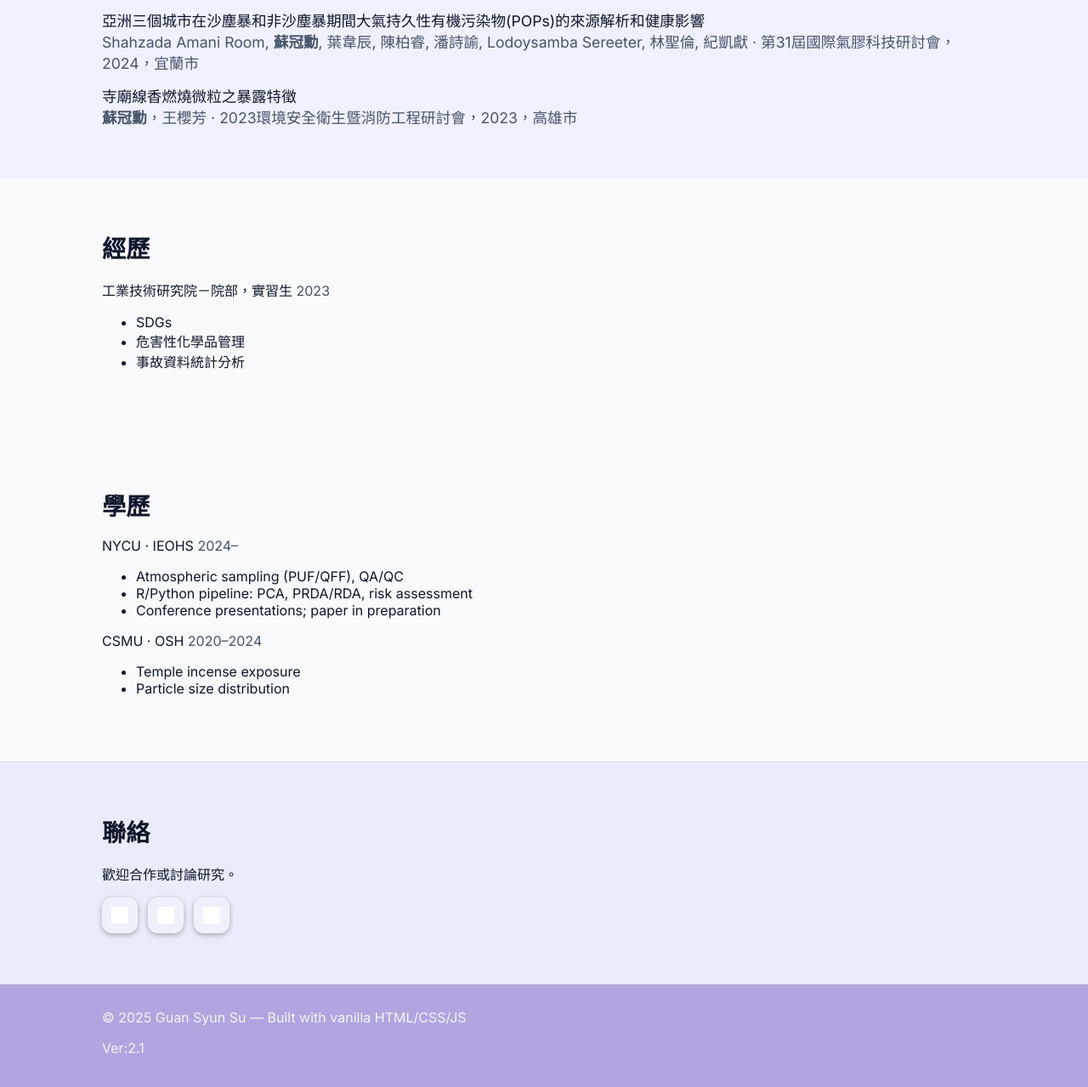
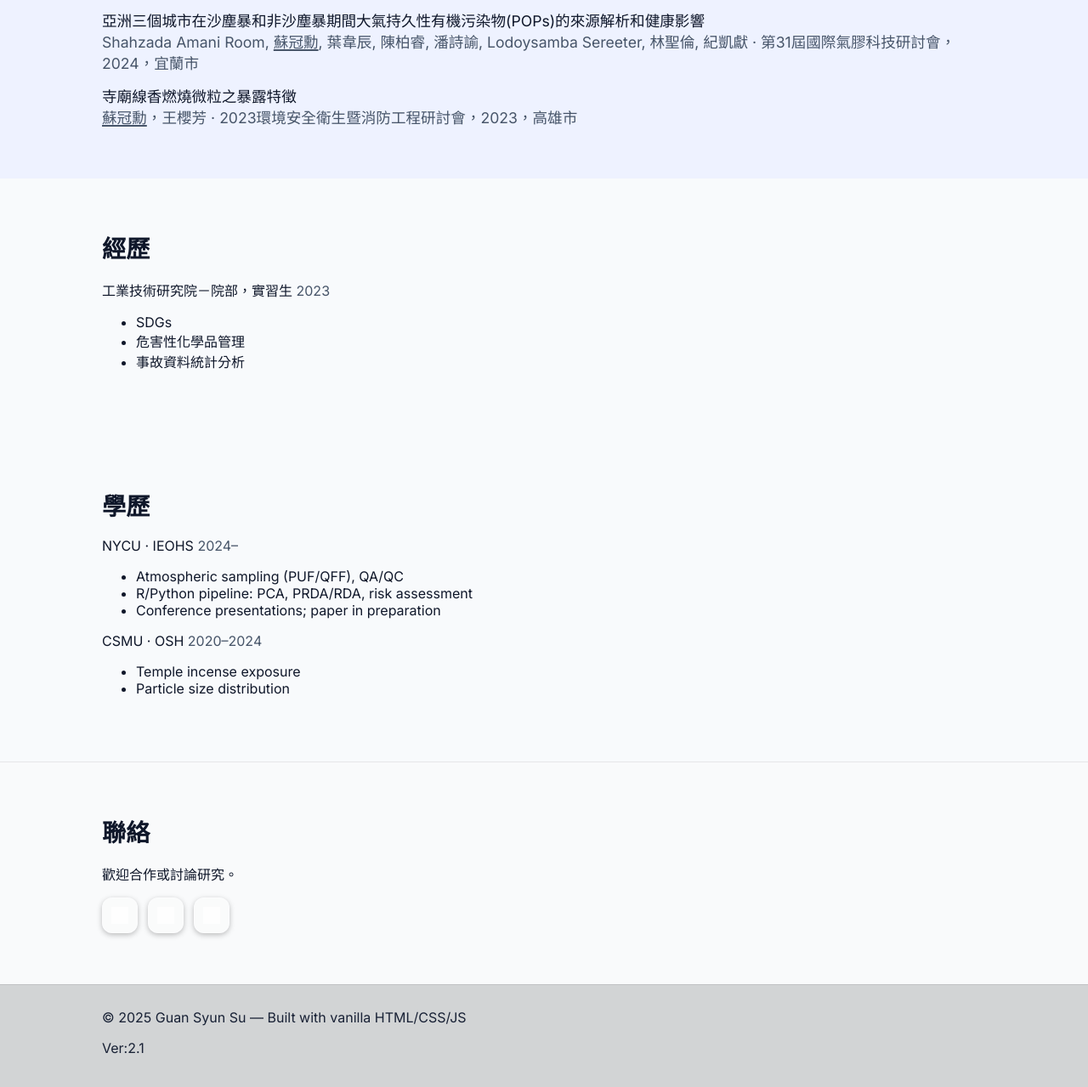
Before and after one commit to colin0630/my-site, a plain HTML site: page index.html in a window 1280 px wide. Shown: the part 1383-2662 px from the top of the page at 85% size. Drawn offline with Linux system fonts and the light colour scheme; grey boxes are pictures that could not be loaded.

Commit message:
Update style.css

```diff
--- a/style.css
+++ b/style.css
@@ -79,7 +79,7 @@ img { max-width: 100%; display: block }
 .btn.small { padding: .4rem .75rem; font-size: .9rem }
 .btn:hover { transform: translateY(-1px) }
 .btn:active { transform: translateY(0) }
-.btn.primary { background: #8b5cf6; color: #fff; border: none; font-weight: 700 }   /* 固定主按鈕色 */
+.btn.primary { background: #8b5cf6; color: #fff; border: none; font-weight: 700 }
 .btn.primary:hover { background: #7c3aed }
 .btn.ghost { background: transparent; border: 1px solid color-mix(in oklab, currentColor 55%, transparent) }
 
@@ -137,7 +137,13 @@ img { max-width: 100%; display: block }
 
 /* --------- Lists / Publications --------- */
 .list { display: grid; gap: 14px; margin: 0; padding: 0; list-style: none }
-.author-highlight { font-weight: 900 }
+
+/* 名字底線（含 header 與發表區） */
+.en-name, .zh-name, .author-highlight {
+  text-decoration: underline;
+  text-decoration-thickness: 2px;
+  text-underline-offset: 2px;
+}
 
 /* --------- Contact --------- */
 .contact-icons { display: flex; gap: 12px; margin-top: 10px; flex-wrap: wrap }
@@ -148,10 +154,16 @@ img { max-width: 100%; display: block }
   transition: transform .15s ease, background .2s ease;
 }
 .icon-btn:hover { transform: translateY(-2px); background: color-mix(in oklab, var(--white) 16%, transparent) }
+/* 還原 icon 尺寸（避免過大） */
 .icon-btn img { width: 20px; height: 20px; opacity: .95 }
 
 /* --------- Footer --------- */
-.footer { padding: 28px 0; border-top: 1px solid var(--divider); color: color-mix(in oklab, var(--section-fg) 82%, var(--muted) 18%) }
+.footer {
+  padding: 28px 0;
+  border-top: 1px solid var(--divider);
+  color: color-mix(in oklab, var(--section-fg) 82%, var(--muted) 18%);
+  background: color-mix(in oklab, var(--bg) 90%, var(--black) 12%);
+}
 
 /* --------- Responsive --------- */
 @media (max-width: 720px) {
@@ -160,45 +172,34 @@ img { max-width: 100%; display: block }
   .links a { display: none }
 }
 
-/* ===== Brighten Contact Section ===== */
+/* ===== Contact section (theme-aware) ===== */
 #contact.section.alt {
-  background: color-mix(in oklab, var(--bg) 75%, white 10%);
+  /* 淺色：比背景稍亮；深色：比背景稍深 */
+  background:
+    color-mix(in oklab, var(--bg) 75%, var(--white) 10%);
   color: var(--text);
+  border-top: 1px solid var(--divider);
 }
 
-#contact .contact-icons {
-  margin-top: 16px;
+[data-theme="dark"] #contact.section.alt {
+  /* 深色模式再調暗一點，維持對比 */
+  background:
+    color-mix(in oklab, var(--bg) 92%, var(--white) 6%);
 }
 
+#contact .contact-icons { margin-top: 16px; }
 #contact .icon-btn {
-  background: color-mix(in oklab, var(--white) 25%, transparent);
-  border-color: rgba(255,255,255,0.40);
-  box-shadow: 0 2px 6px rgba(0,0,0,0.3);
+  background: color-mix(in oklab, var(--white) 18%, transparent);
+  border-color: rgba(255,255,255,0.35);
+  box-shadow: 0 2px 6px rgba(0,0,0,0.25);
   transition: transform .2s ease, background .2s ease, box-shadow .2s ease;
 }
-
 #contact .icon-btn:hover {
-  background: color-mix(in oklab, var(--white) 40%, transparent);
-  box-shadow: 0 4px 10px rgba(0,0,0,0.4);
+  background: color-mix(in oklab, var(--white) 30%, transparent);
+  box-shadow: 0 4px 10px rgba(0,0,0,0.35);
   transform: translateY(-3px);
 }
+#contact .icon-btn img { filter: brightness(1.8) saturate(1.25); }
 
-#contact .icon-btn img {
-  filter: brightness(2) saturate(1.4);
-}
-
-/* ===== Contact & Footer fixed tone ===== */
-
-/* 聯絡區（顏色一：柔和藍灰） */
-#contact.section.alt {
-  background: #e9ecfb;  /* 或 #eaf0ff 若想更亮 */
-  color: var(--text);
-  border-top: 1px solid rgba(0,0,0,0.08);
-}
-
-/* 頁尾（顏色二：深藍紫調） */
-.footer {
-  background: #b2a4e0;  /* 可替換成 #a99ce3 若想偏紫一點 */
-  color: #f4f4f8;
-  border-top: 1px solid rgba(255,255,255,0.15);
-}
+/* ===== 移除原本「固定色塊」以支援深色模式 ===== */
+/* （不再使用硬編碼 #e9ecfb / #b2a4e0，改為依變數自適應） */
```
